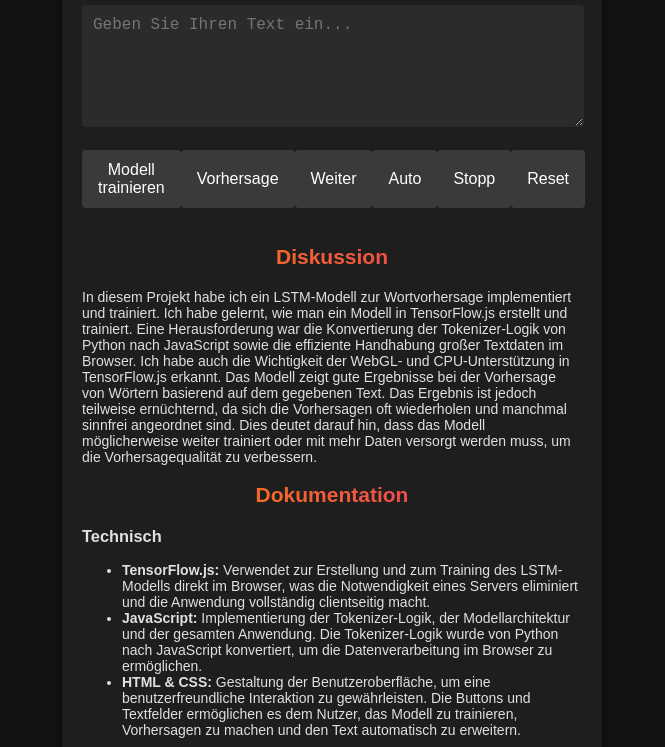
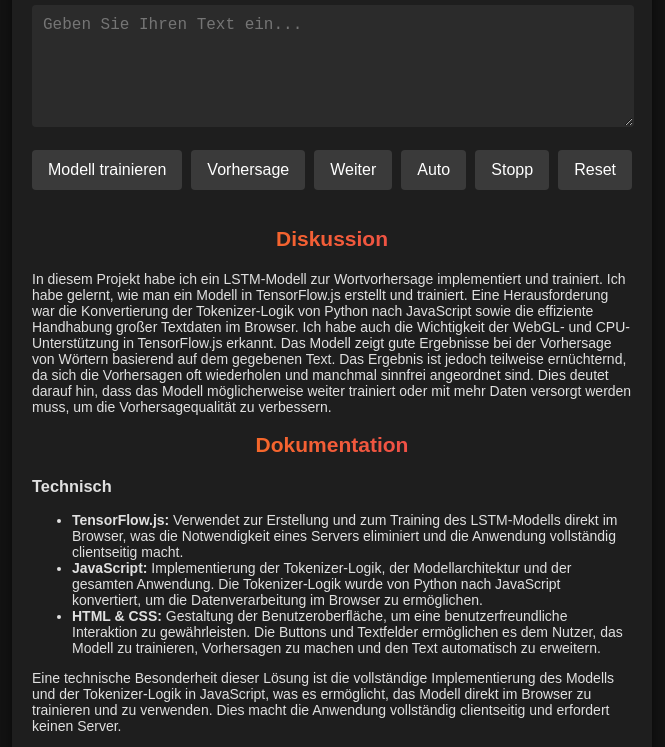
Before and after one commit to KevinEswein/deep-learning-esa-3, a plain HTML site: page index.html in a window 1280 px wide. Shown: the part 150-897 px from the top of the page, without its empty margins (308-973 px from the left). Drawn offline with Linux system fonts and the light colour scheme.

Commit message:
wider for buttons

```diff
--- a/style.css
+++ b/style.css
@@ -16,7 +16,7 @@ body {
     padding: 20px;
     border-radius: 8px;
     box-shadow: 0 0 10px rgba(0, 0, 0, 0.5);
-    width: 500px;
+    width: 600px;
     max-width: 100%;
 }
 
@@ -34,7 +34,7 @@ h2 {
 }
 
 .inputTextWrapper {
-    width: 480px;
+    width: 580px;
 }
 
 textarea {
```
